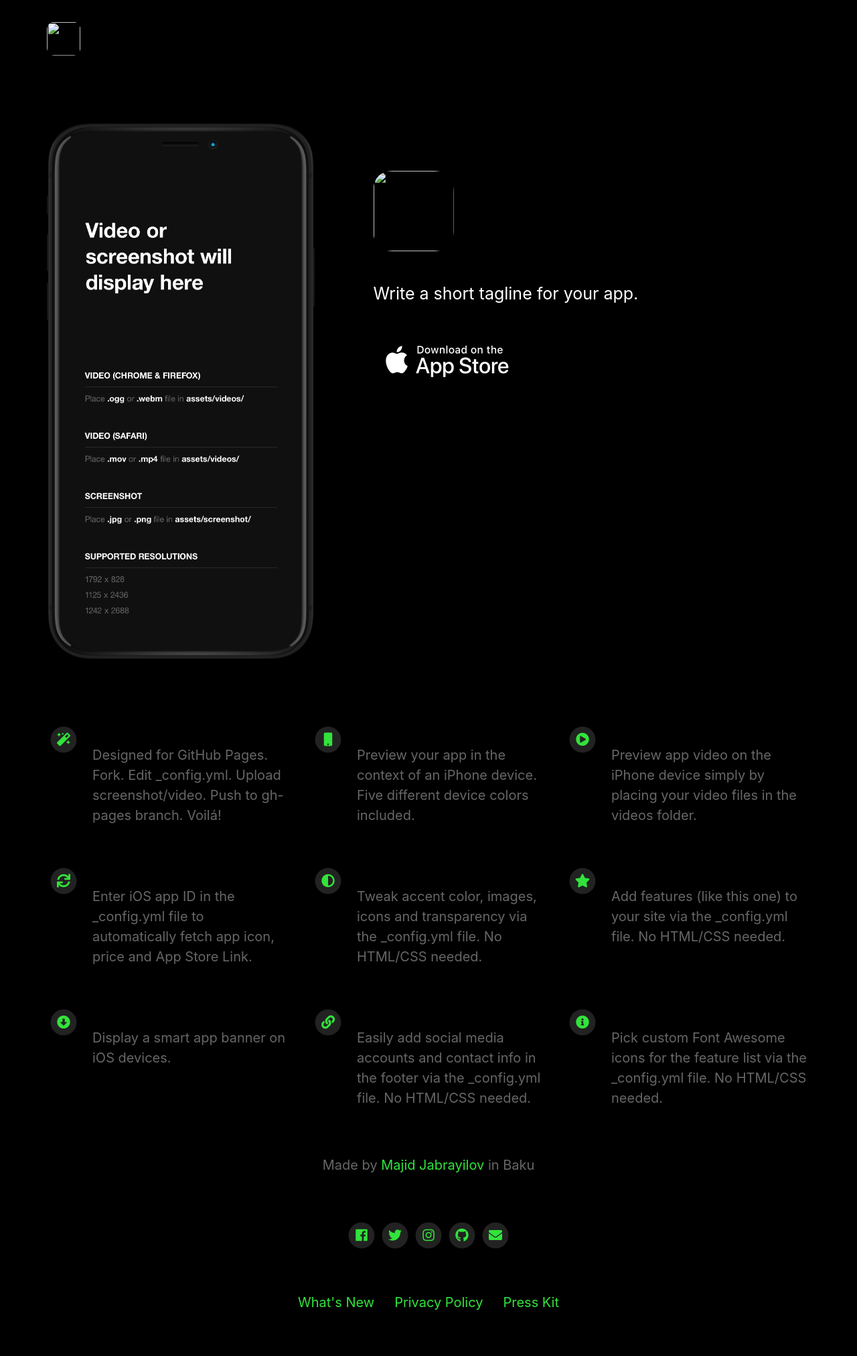
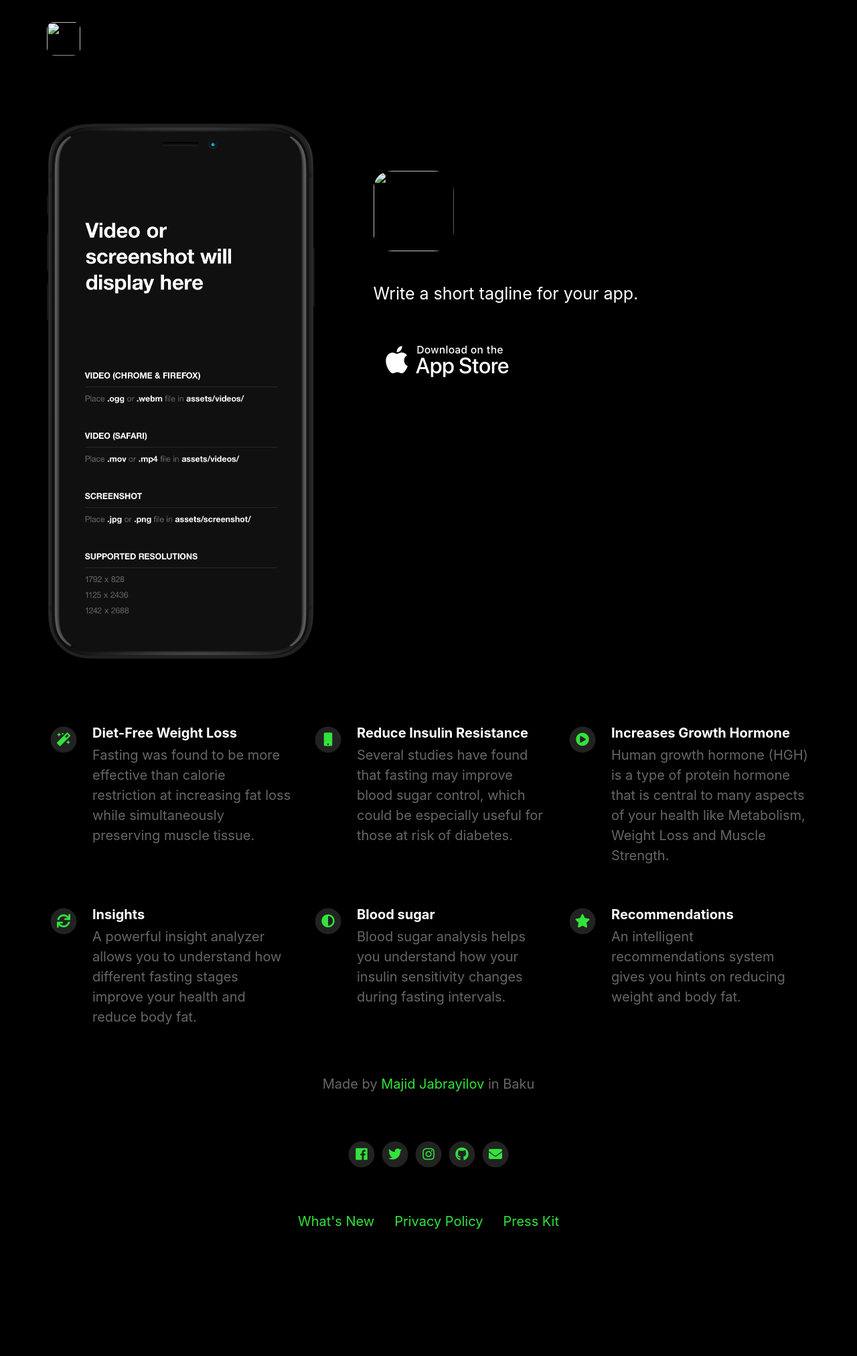
Before and after one commit to mecid/FastBot-Landing, a Jekyll site: the page built from index.html, in a window 1280 px wide. Shown: the whole page at 67% size. Built offline with Jekyll 4.4.1, drawn with Linux system fonts in a browser that asks for light colours; nearby versions of some CDN libraries; after the commit the page ends 1903 px from its top, so only the background shows below that.

Commit message:
Update _config.yml

```diff
--- a/_config.yml
+++ b/_config.yml
@@ -35,41 +35,29 @@ youtube_username                          :
 # Feature List                            Edit, add or remove features to be presented.
 features                                  :
 
-  - title                                 : GitHub Pages Jekyll Theme
-    description                           : Designed for GitHub Pages. Fork. Edit _config.yml. Upload screenshot/video. Push to gh-pages branch. Voilá!
+  - title                                 : Diet-Free Weight Loss
+    description                           : Fasting was found to be more effective than calorie restriction at increasing fat loss while simultaneously preserving muscle tissue.
     fontawesome_icon_name                 : magic
 
-  - title                                 : iPhone Device Preview
-    description                           : Preview your app in the context of an iPhone device. Five different device colors included.
+  - title                                 : Reduce Insulin Resistance
+    description                           : Several studies have found that fasting may improve blood sugar control, which could be especially useful for those at risk of diabetes.
     fontawesome_icon_name                 : mobile
 
-  - title                                 : Video Support
-    description                           : Preview app video on the iPhone device simply by placing your video files in the videos folder.
+  - title                                 : Increases Growth Hormone
+    description                           : Human growth hormone (HGH) is a type of protein hormone that is central to many aspects of your health like Metabolism, Weight Loss and Muscle Strength.
     fontawesome_icon_name                 : play-circle
 
-  - title                                 : Automatic Icon and Metadata
-    description                           : Enter iOS app ID in the _config.yml file to automatically fetch app icon, price and App Store Link.
+  - title                                 : Insights
+    description                           : A powerful insight analyzer allows you to understand how different fasting stages improve your health and reduce body fat.
     fontawesome_icon_name                 : sync
 
-  - title                                 : Easy to Tweak
-    description                           : Tweak accent color, images, icons and transparency via the _config.yml file. No HTML/CSS needed.
+  - title                                 : Blood sugar
+    description                           : Blood sugar analysis helps you understand how your insulin sensitivity changes during fasting intervals.
     fontawesome_icon_name                 : adjust
 
-  - title                                 : Feature List
-    description                           : Add features (like this one) to your site via the _config.yml file. No HTML/CSS needed.
+  - title                                 : Recommendations
+    description                           : An intelligent recommendations system gives you hints on reducing weight and body fat.
     fontawesome_icon_name                 : star
-
-  - title                                 : Smart App Banner
-    description                           : Display a smart app banner on iOS devices.
-    fontawesome_icon_name                 : arrow-alt-circle-down
-
-  - title                                 : Social Links
-    description                           : Easily add social media accounts and contact info in the footer via the _config.yml file. No HTML/CSS needed.
-    fontawesome_icon_name                 : link
-
-  - title                                 : FontAwesome Support
-    description                           : Pick custom Font Awesome icons for the feature list via the _config.yml file. No HTML/CSS needed.
-    fontawesome_icon_name                 : info-circle
 
   - title                                 : # New Feature Title
     description                           : # New Feature Description
@@ -96,7 +84,7 @@ app_title_color                           : "#ffffff"
 app_price_color                           : "#ffffff"
 app_description_color                     : "#ffffff"
 
-feature_title_color                       : "#000000"
+feature_title_color                       : "#ffffff"
 feature_text_color                        : "#666666"
 
 feature_icons_foreground_color            : "#32e33b"
```
